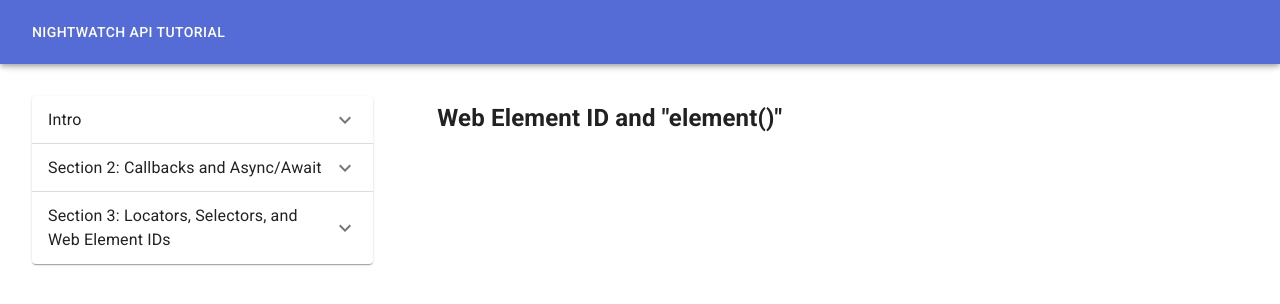
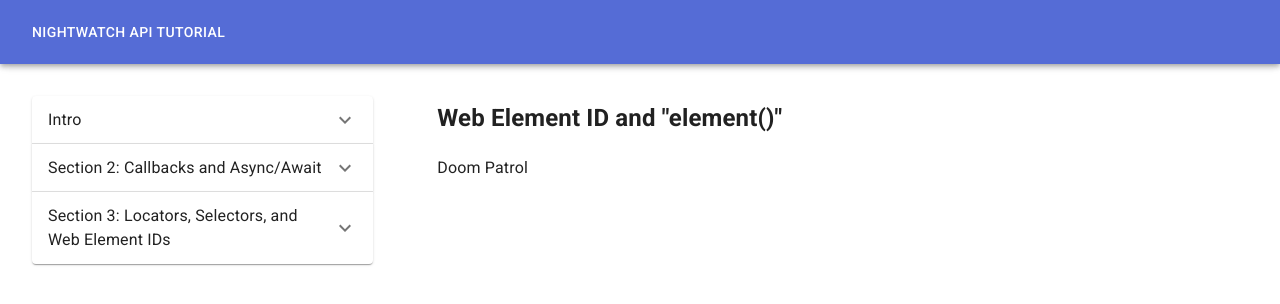
Before and after one commit to chris-jackson-actionqa/nw-api, a React (Create React App) app in the folder site/: page /s03/webElementIdAndElement in a window 1280 px wide. Shown: the top 304 px of the page. Built offline with nearby package versions, Linux system fonts and the light colour scheme.

Commit message:
site: add a text element to the page for example (#54)

```diff
--- a/site/src/routes/section03/webElementIdAndElement.jsx
+++ b/site/src/routes/section03/webElementIdAndElement.jsx
@@ -2,6 +2,7 @@ export default function WebElementIdAndElement() {
   return (
     <main style={{ padding: "1rem 0" }}>
       <h2>Web Element ID and "element()"</h2>
+      <span data-testid="some-element">Doom Patrol</span>
     </main>
   );
 }
```
